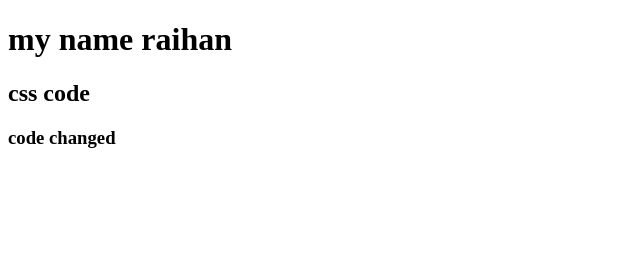
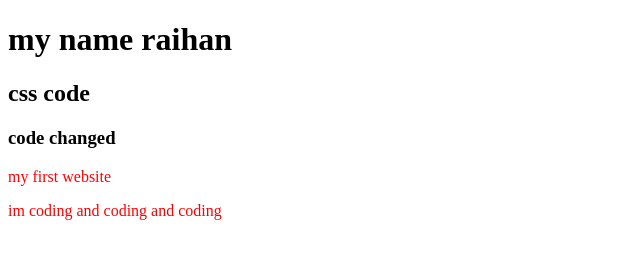
Before and after one commit to raihanchowdhury123/css-first-repo, a plain HTML site: page index.html in a window 1280 px wide. Shown: the whole page, without its empty margins (0-640 px from the left). Drawn offline with Linux system fonts and the light colour scheme.

Commit message:
style added

```diff
--- a/index.html
+++ b/index.html
@@ -5,10 +5,13 @@
     <meta http-equiv="X-UA-Compatible" content="IE=edge">
     <meta name="viewport" content="width=device-width, initial-scale=1.0">
     <title>my first github repo</title>
+    <link rel="stylesheet" href="style.css">
 </head>
 <body>
     <h1>my name raihan</h1>
     <h2>css code</h2>
     <h3>code changed</h3>
+    <p>my first website</p>
+    <p>im coding and coding and coding</p>
 </body>
 </html>
--- /dev/null
+++ b/style.css
@@ -0,0 +1,3 @@
+p{
+    color: red;
+}
```
